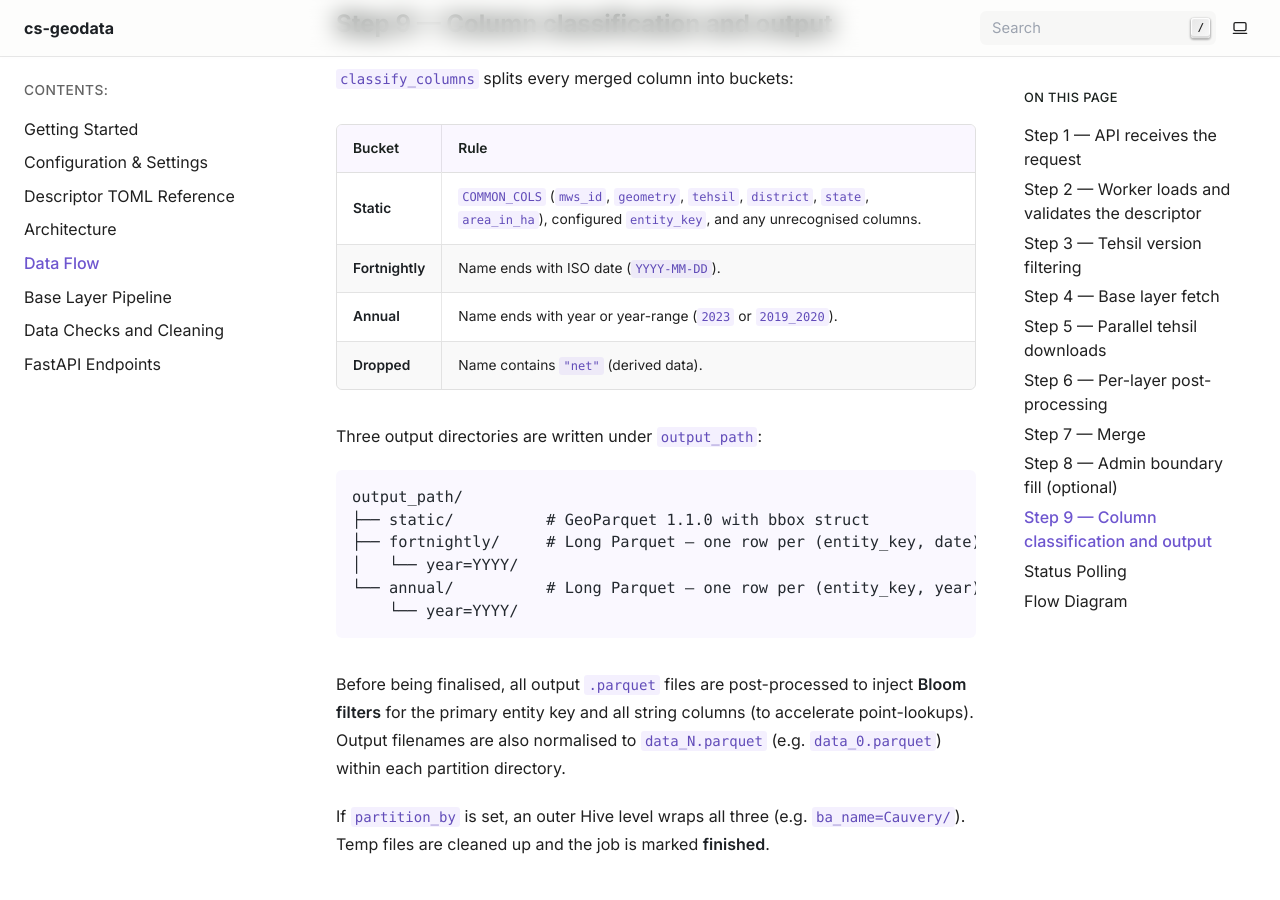
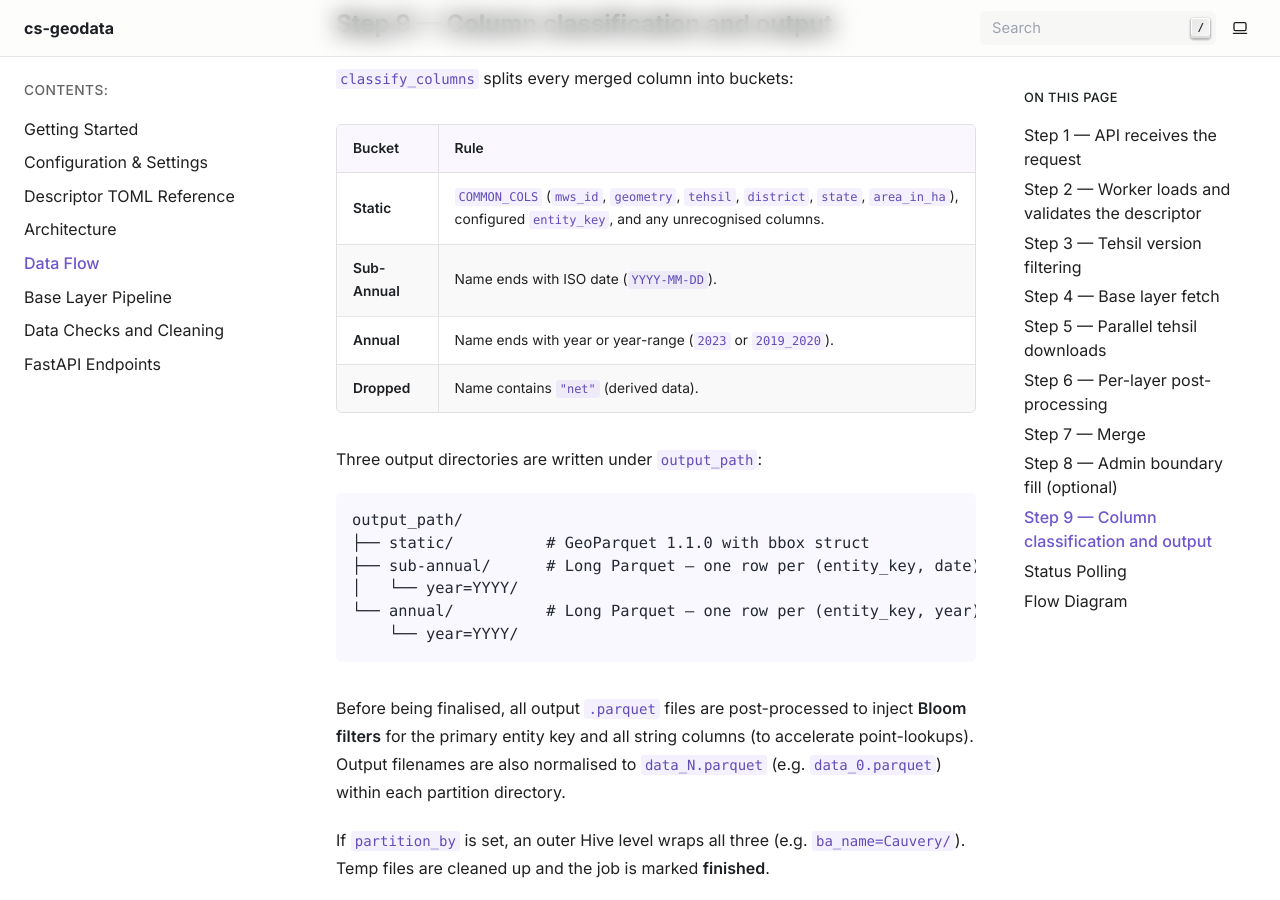
Before and after one commit to ApoorvaKashyap/cs-geodata, a Sphinx documentation site: the page built from docs/source/data_flow.md, in a window 1280 px wide and 900 px high, scrolled down 3981 px. Built offline with Sphinx 7.4.7, drawn with Linux system fonts in a browser that asks for light colours.

Commit message:
rename fortnightly to sub-annual

````diff
--- a/docs/source/data_flow.md
+++ b/docs/source/data_flow.md
@@ -104,7 +104,7 @@
 | Bucket | Rule |
 |---|---|
 | **Static** | `COMMON_COLS` (`mws_id`, `geometry`, `tehsil`, `district`, `state`, `area_in_ha`), configured `entity_key`, and any unrecognised columns. |
-| **Fortnightly** | Name ends with ISO date (`YYYY-MM-DD`). |
+| **Sub-Annual** | Name ends with ISO date (`YYYY-MM-DD`). |
 | **Annual** | Name ends with year or year-range (`2023` or `2019_2020`). |
 | **Dropped** | Name contains `"net"` (derived data). |
 
@@ -113,7 +113,7 @@
 ```
 output_path/
 ├── static/          # GeoParquet 1.1.0 with bbox struct
-├── fortnightly/     # Long Parquet — one row per (entity_key, date)
+├── sub-annual/      # Long Parquet — one row per (entity_key, date)
 │   └── year=YYYY/
 └── annual/          # Long Parquet — one row per (entity_key, year)
     └── year=YYYY/
````
Also changed, not shown: docs/source/data_checks.md (+1 -1 lines), docs/source/descriptor.md (+1 -2 lines), 3 other files.
